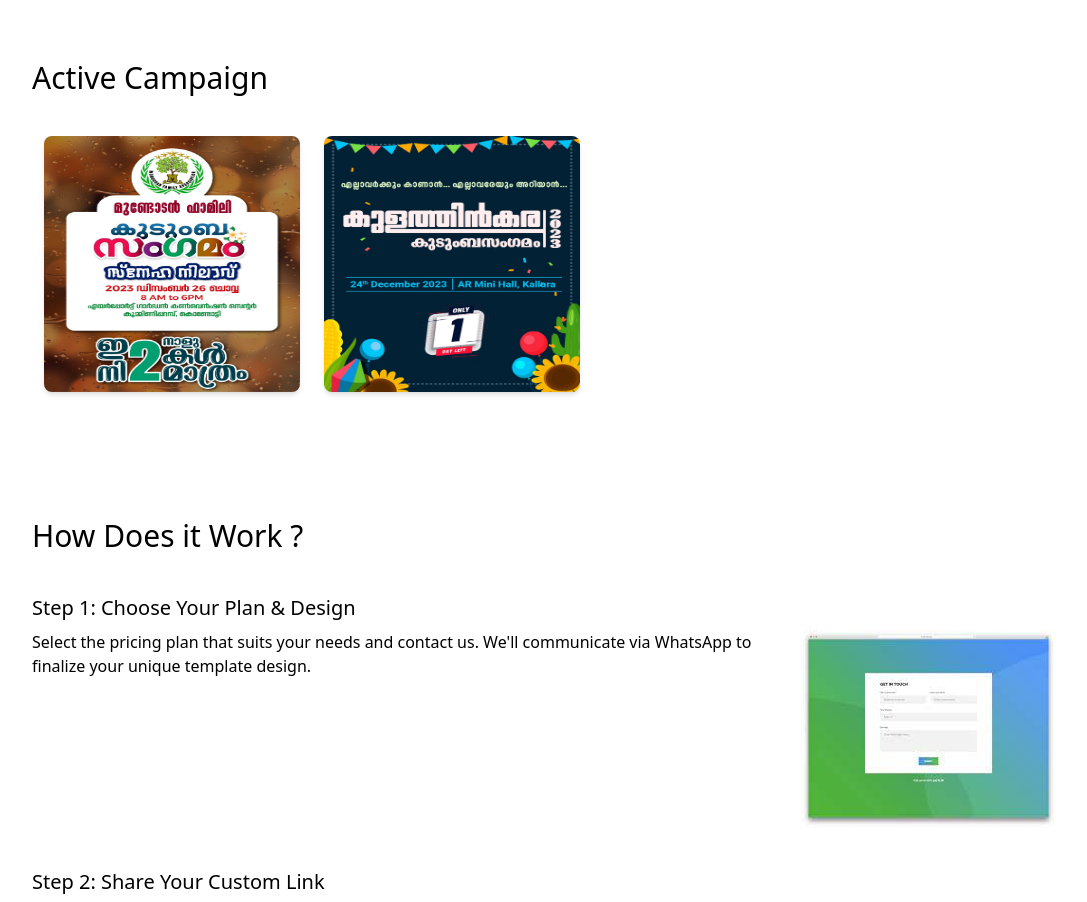
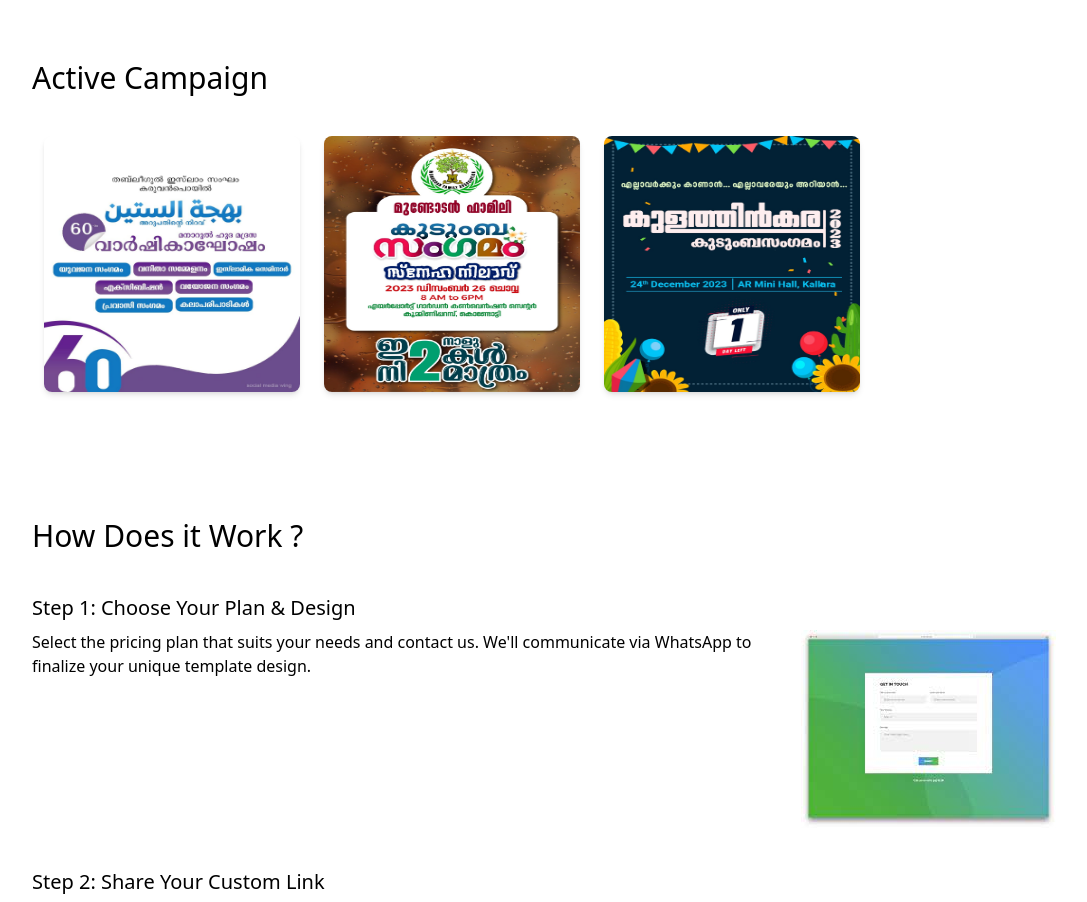
Before and after one commit to hadibinnoor/framesify-frontend, a React (Vite) app: page / in a window 1280 px wide. Shown: the part 1380-2282 px from the top of the page, without its empty margins (96-1183 px from the left). Built offline with nearby package versions, Linux system fonts and the light colour scheme.

Commit message:
New Campaign

```diff
--- a/src/assets/Components/ActiveCampaign.jsx
+++ b/src/assets/Components/ActiveCampaign.jsx
@@ -6,6 +6,15 @@ const ActiveCampaign = ({ campaignRef }) => {
       <h1 className="text-3xl font-medium">Active Campaign</h1>
       <div className="flex overflow-x-scroll pb-10 hide-scroll-bar mt-10">
         <div className="flex flex-nowrap ">
+          <Link to="/campaign/U4Aes">
+            <div className="inline-block px-3">
+              <img
+                src="Campaign3.jpg"
+                alt=""
+                className="w-64 h-64 max-w-xs overflow-hidden rounded-lg shadow-md bg-white hover:shadow-xl transition-shadow duration-300 ease-in-out"
+              />
+            </div>
+          </Link>
           <Link to="/campaign/QXyOx7">
             <div className="inline-block px-3">
               <img
@@ -24,16 +33,6 @@ const ActiveCampaign = ({ campaignRef }) => {
               />
             </div>
           </Link>
-
-          {/* <div className="inline-block px-3">
-            <div className="w-64 h-64 max-w-xs overflow-hidden rounded-lg shadow-md bg-white hover:shadow-xl transition-shadow duration-300 ease-in-out"></div>
-          </div>
-          <div className="inline-block px-3">
-            <div className="w-64 h-64 max-w-xs overflow-hidden rounded-lg shadow-md bg-white hover:shadow-xl transition-shadow duration-300 ease-in-out"></div>
-          </div>
-          <div className="inline-block px-3">
-            <div className="w-64 h-64 max-w-xs overflow-hidden rounded-lg shadow-md bg-white hover:shadow-xl transition-shadow duration-300 ease-in-out"></div>
-          </div> */}
         </div>
       </div>
     </div>
```
Also changed, not shown: public/Campaign3.jpg (added).
